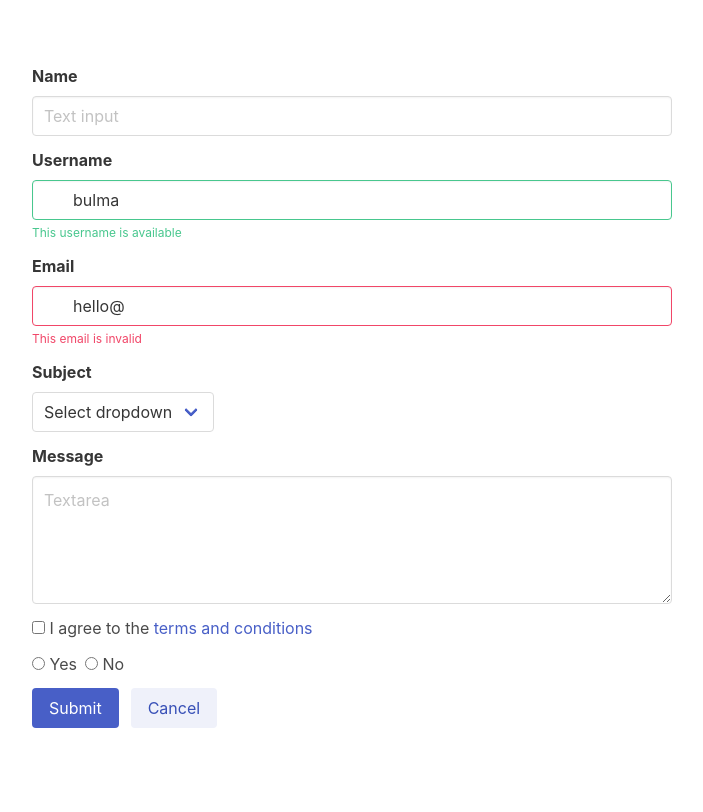
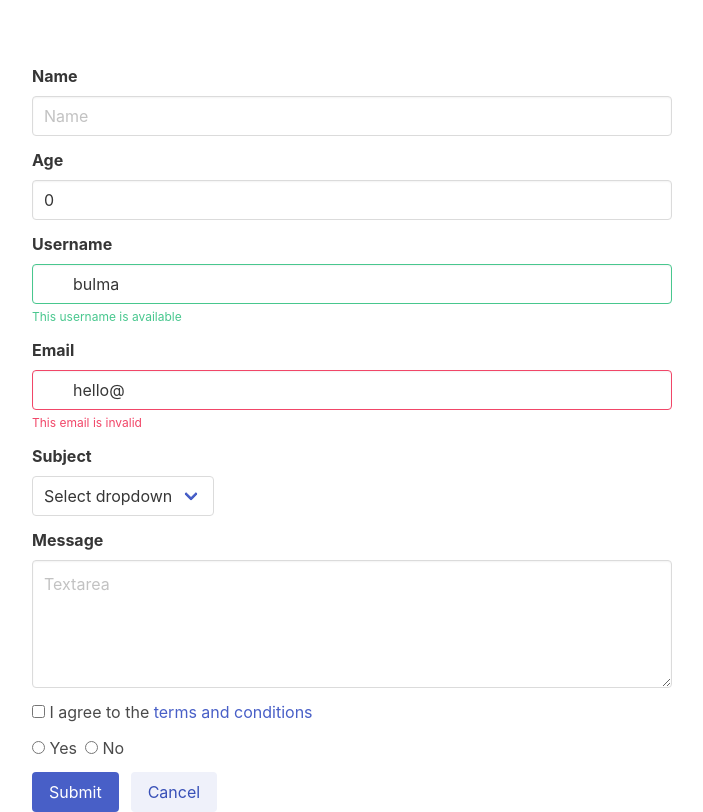
Before and after one commit to TheAwesomeStorm/vue-form-validation, a Vue app: page / in a window 1280 px wide. Shown: the whole page, without its empty margins (288-991 px from the left). Built offline with nearby package versions, Linux system fonts and the light colour scheme.

Commit message:
Added rules for BaseInput component

```diff
--- a/src/components/BaseForm.vue
+++ b/src/components/BaseForm.vue
@@ -1,10 +1,6 @@
 <template>
-  <div class="field">
-    <label class="label">Name</label>
-    <div class="control">
-      <input class="input" type="text" placeholder="Text input" />
-    </div>
-  </div>
+  <BaseInput label="Name" v-model:input-value="user.name" type="text" />
+  <BaseInput label="Age" v-model:input-value="user.age" type="number" />
 
   <div class="field">
     <label class="label">Username</label>
@@ -96,8 +92,18 @@
 </template>
 
 <script>
+  import BaseInput from './BaseInput.vue';
   export default {
     name: 'BaseForm',
+    components: { BaseInput },
+    data() {
+      return {
+        user: {
+          name: '',
+          age: 0,
+        },
+      };
+    },
   };
 </script>
 
--- a/src/components/BaseInput.vue
+++ b/src/components/BaseInput.vue
@@ -1,10 +1,32 @@
 <template>
-  <input />
+  <div class="field">
+    <label for="base-input" class="label">{{ label }}</label>
+    <input
+      class="input"
+      name="base-input"
+      v-bind="$attrs"
+      :placeholder="label"
+      :value="inputValue"
+      @input="$emit('update:inputValue', $event.target.value)"
+    />
+  </div>
 </template>
 
 <script>
   export default {
     name: 'BaseInput',
+    emits: ['update:inputValue'],
+    props: {
+      label: {
+        type: String,
+        default: '',
+        required: true,
+      },
+      inputValue: {
+        type: [String, Number],
+        default: '',
+      },
+    },
   };
 </script>
 
```
